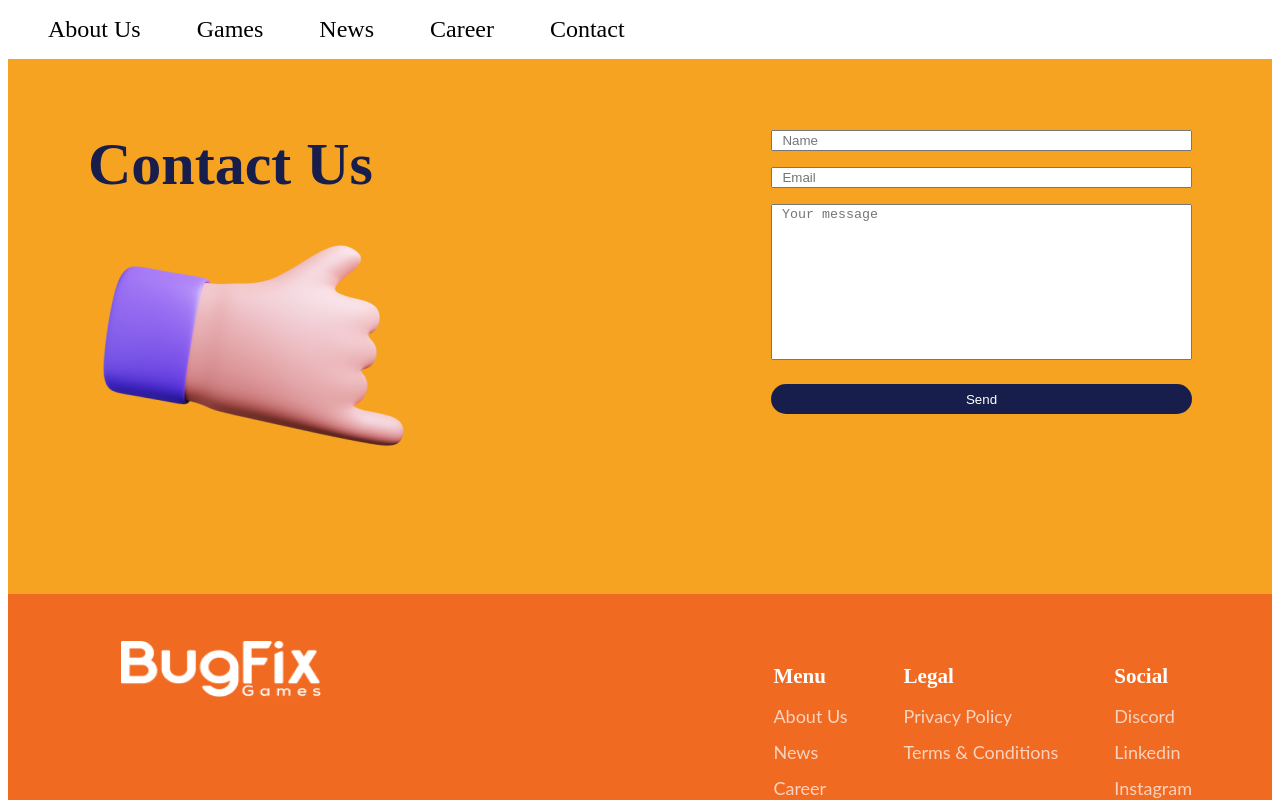
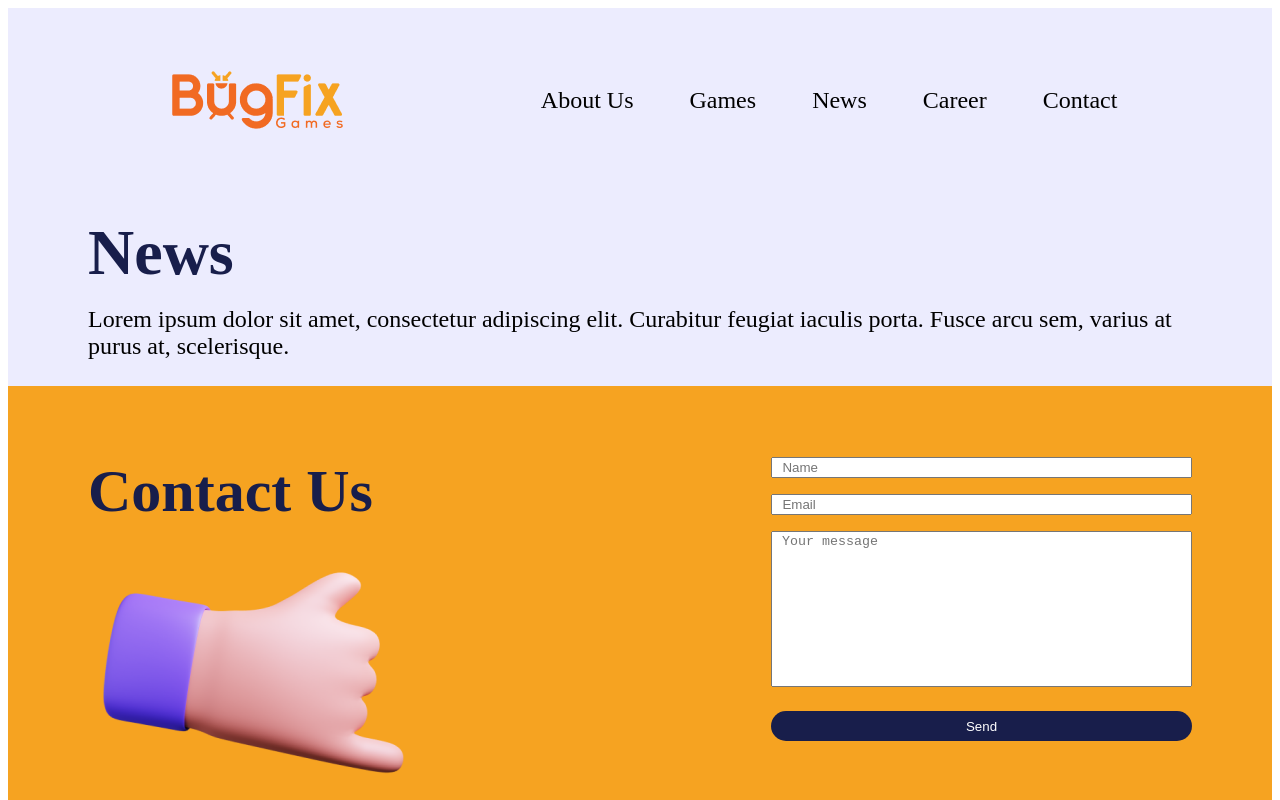
Before and after one commit to Gamzeysr/bronix, a React (Create React App) app: page / in a window 1280 px wide. Shown: the top 800 px of the page. Built offline with nearby package versions, Linux system fonts and the light colour scheme.

Commit message:
Navbar created

```diff
--- a/src/components/header/Navbar.jsx
+++ b/src/components/header/Navbar.jsx
@@ -1,10 +1,15 @@
 import NavbarStyle from "./navbar.module.css";
-// import
+import Header from "../../assets/header.png";
+import Icon from "../../assets/icon.png";
 
 
 
 const Navbar = () => {
     return (
+        <div className={NavbarStyle["navbarContainer"]}>
+            {/* 👆Bu divim butun navbarımı kapsayan divim  */}
+            <div className={NavbarStyle["ulimgContainer"]}>
+                <img src={Header} alt="header" />
                 <ul className={NavbarStyle["ulContainer"]}>
                     <li className={NavbarStyle["navlistitem"]}>About Us</li>
                     <li className={NavbarStyle["navlistitem"]}>Games</li>
@@ -12,6 +17,14 @@ const Navbar = () => {
                     <li className={NavbarStyle["navlistitem"]}>Career</li>
                     <li className={NavbarStyle["navlistitem"]}>Contact</li>
                 </ul>
+            </div >
+            <div className={NavbarStyle["h2pContainer"]}>
+                <h2 className={NavbarStyle["h2title"]}>News</h2>
+                <p className={NavbarStyle["ptext"]}>Lorem ipsum dolor sit amet, consectetur adipiscing elit. Curabitur
+                    feugiat iaculis porta. Fusce arcu sem, varius at purus at,
+                    scelerisque.</p>
+            </div>
+        </div>
 
     );
 }
--- a/src/components/header/navbar.module.css
+++ b/src/components/header/navbar.module.css
@@ -10,3 +10,45 @@
     font-size: 24px;
 
 }
+
+.active {
+    font-weight: 700;
+}
+
+.ulimgContainer {
+    /* border: solid red; */
+    display: flex;
+    justify-content: space-around;
+    /* justify-content: space-between; */
+    align-items: center;
+    /* 👆yazıları img yı bıraz daha ortaladık  */
+    padding-top: 53px;
+}
+
+
+.navbarContainer {
+    background-color: rgba(218, 218, 253, 0.5);
+    height: 378px;
+    padding: 0 80px;
+
+}
+
+.h2pContainer {
+    /* 👇news ve text imizi üstten boşluk bıraktırdık */
+    margin-top: 77px;
+}
+
+.h2title {
+    color: #181E4B;
+    font-weight: 900;
+    font-size: 64px;
+    margin: 0;
+    /* font-family: "Hartwell"; */
+}
+
+
+
+.ptext {
+    font-size: 24px;
+    margin-top: 16px;
+}
```
Lines whose indentation alone changed are shown as unchanged.
